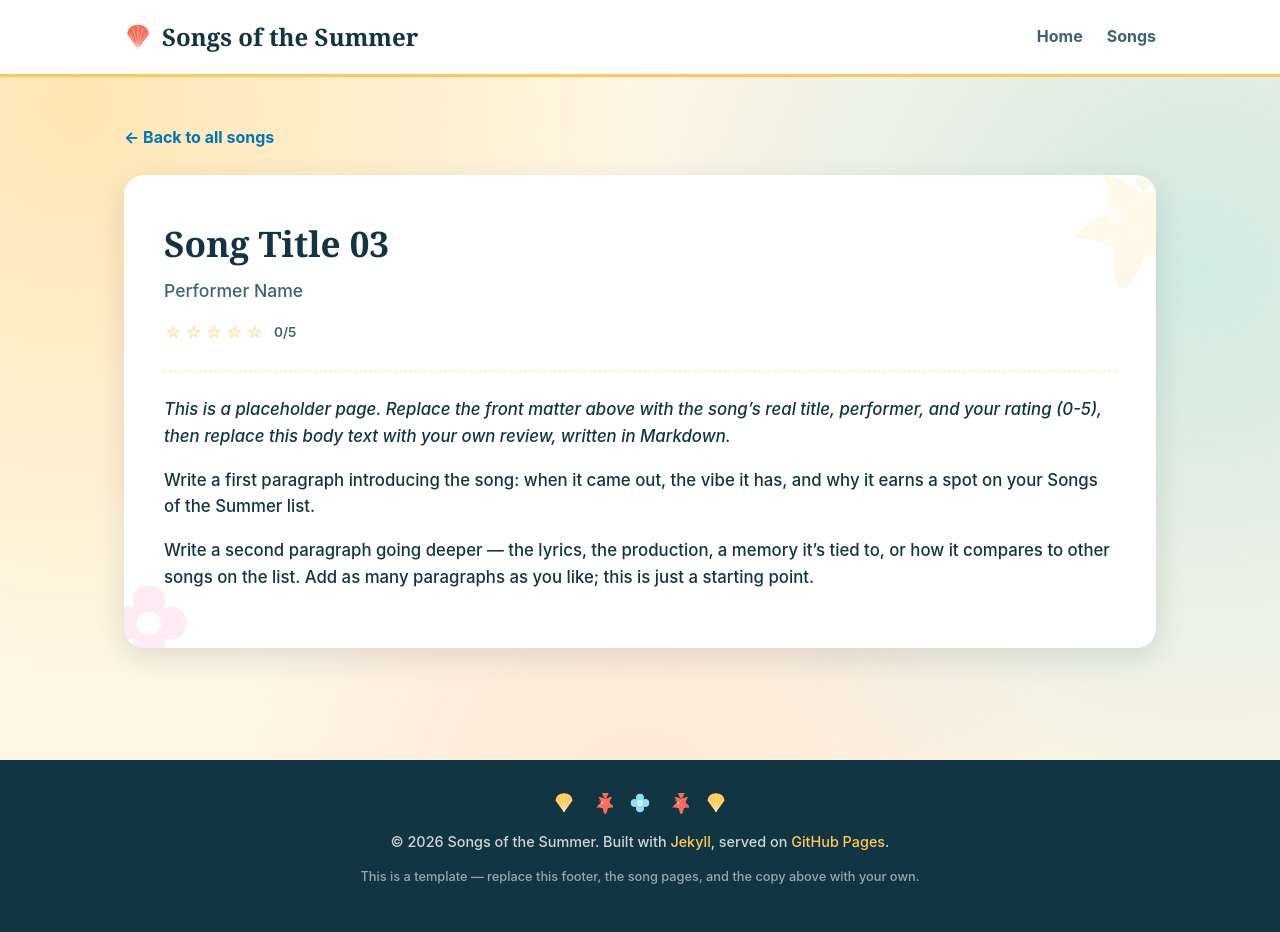
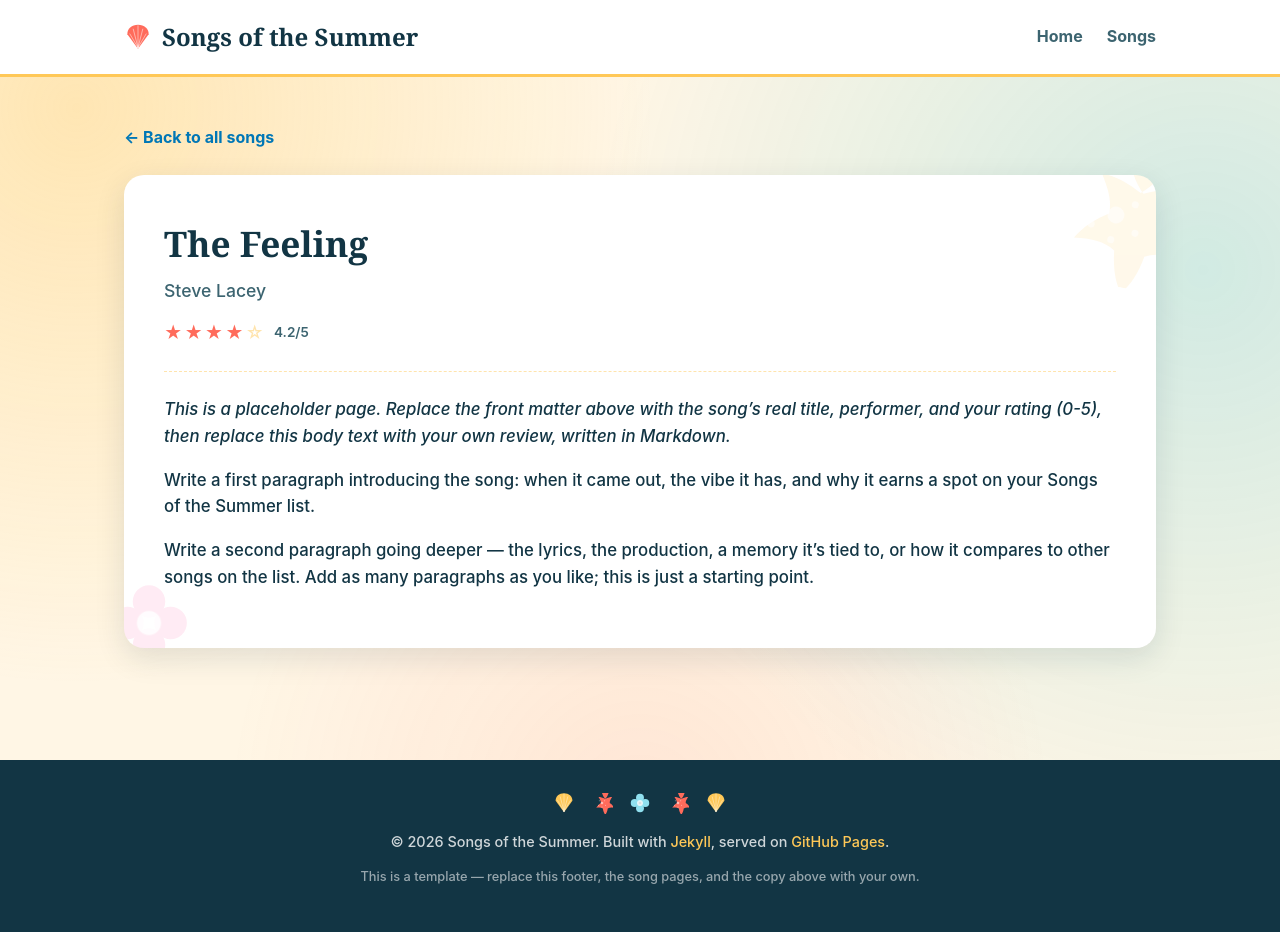
Before and after one commit to Jacobw23-Coder/songsofthesummer26, a Jekyll site: the page built from _songs/song-03.md, in a window 1280 px wide. Built offline with Jekyll 4.4.1, drawn with Linux system fonts in a browser that asks for light colours.

Commit message:
Update song details for song number 3

```diff
--- a/_songs/song-03.md
+++ b/_songs/song-03.md
@@ -1,8 +1,8 @@
 ---
 song_number: 3
-title: "Song Title 03"
-performer: "Performer Name"
-rating: 0
+title: "The Feeling"
+performer: "Steve Lacey"
+rating: 4.2
 ---
 
 _This is a placeholder page. Replace the front matter above with the song's real
```
